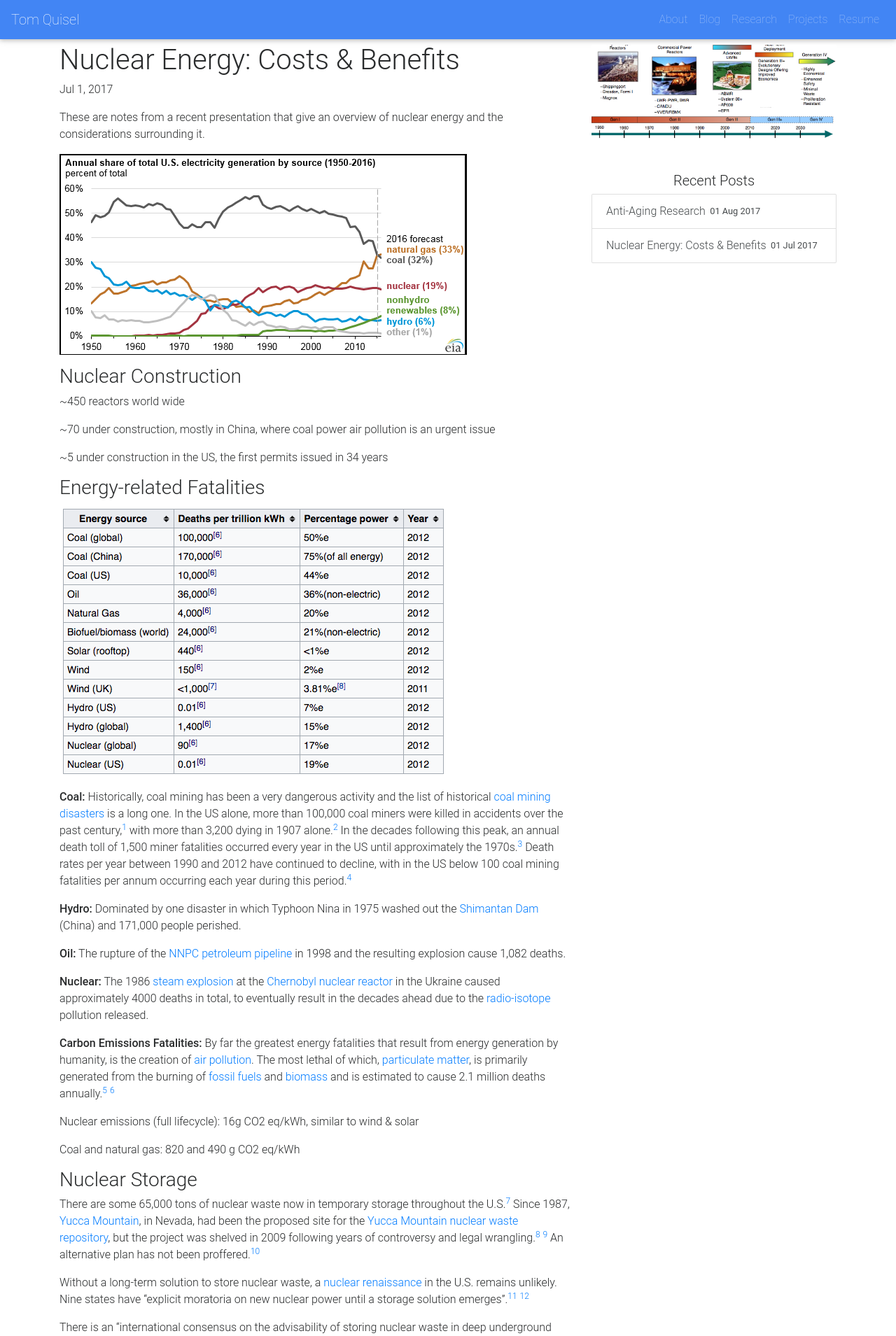
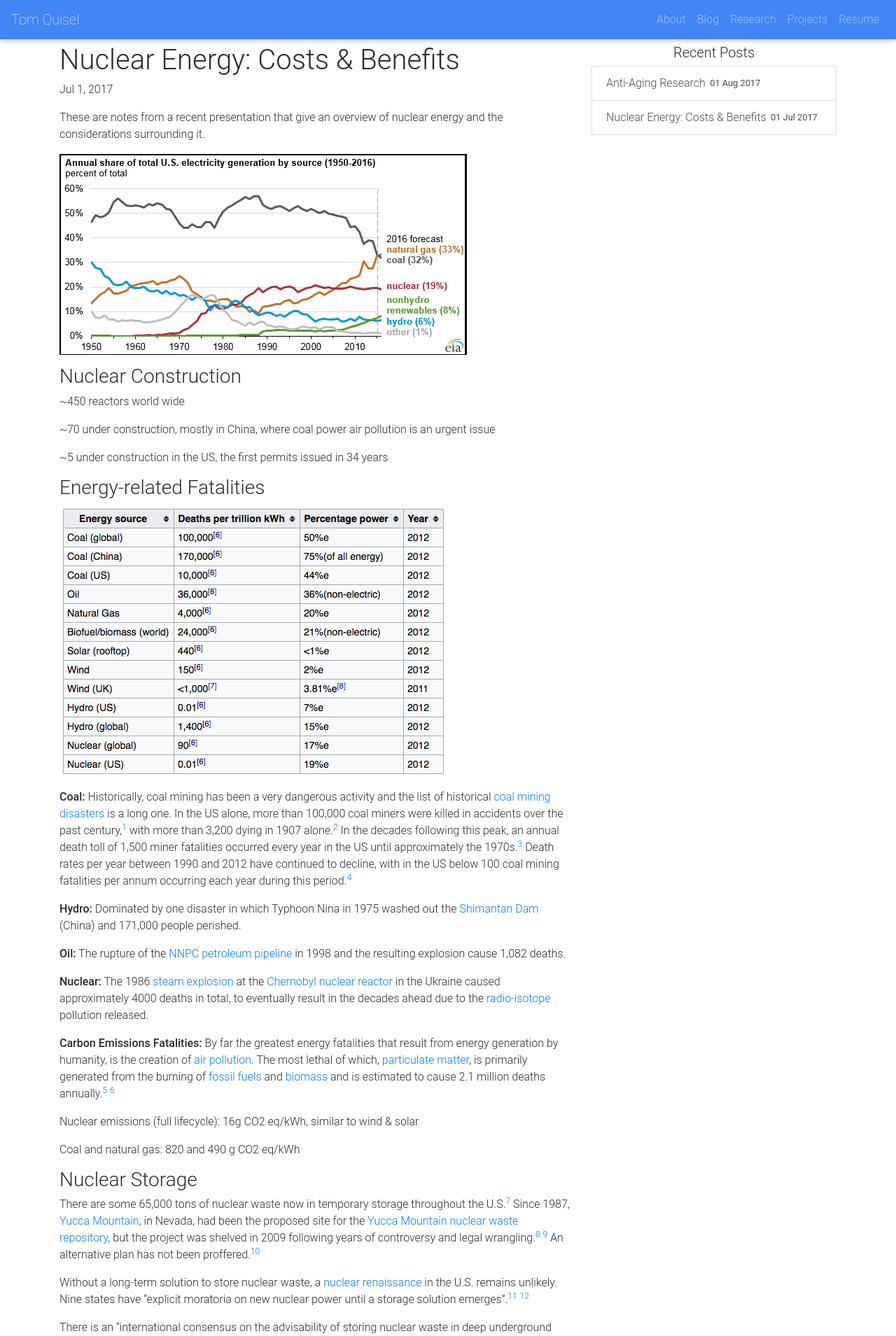
Before and after one commit to tomquisel/tomquisel.github.io, a Jekyll site: the page built from _posts/2017-07-01-nuclear-energy.md, in a window 1280 px wide. Shown: the top 1909 px of the page at 70% size. Built offline with Jekyll 4.4.1, drawn with Linux system fonts in a browser that asks for light colours; nearby versions of some CDN libraries.

Commit message:
Little improvements

```diff
--- a/_includes/nav-link.html
+++ b/_includes/nav-link.html
@@ -1,3 +1,3 @@
 <li class="nav-item {% if page.url == include.link %}active{% endif %}">
-    <a class="nav-link thin" href="{{site.baseurl}}{{include.link}}" {{include.extra}}>{{include.name}}</a>
+    <a class="nav-link" href="{{site.baseurl}}{{include.link}}" {{include.extra}}>{{include.name}}</a>
 </li>
--- a/_includes/sidebar.html
+++ b/_includes/sidebar.html
@@ -2,11 +2,9 @@
   <div class="text-center">
     {% if page.showme %}
         <img width="200" class="rounded-circle" src="{{site.baseurl}}/images/tomquisel.jpg" alt="{{page.title}}">
-        <p class="text-muted"><small><em>Data Scientist, Tech Lead, Angel Investor</em><br> Santa Barbara, CA</small></p>
-    {% else if page.img %}
-        <img src="{{site.baseurl}}/images/{{page.img}}" class="img-fluid">
+        <p class="text-muted mb-2"><small><em>Data Scientist, Tech Lead, Angel Investor</em><br> Santa Barbara, CA</small></p>
     {% endif %}
-    <div class="mt-5">
+    <div>
       <h5>Recent Posts</h5>
        <div class="list-group">
           {% for post in site.posts limit:3 %}
--- a/_posts/2017-07-01-nuclear-energy.md
+++ b/_posts/2017-07-01-nuclear-energy.md
@@ -6,7 +6,7 @@
 ---
 These are notes from a recent presentation that give an overview of nuclear energy and the considerations surrounding it.
 
-![Annual share of U.S. electricity generation by source](../images/nuclear-image0.png)
+![Annual share of U.S. electricity generation by source](../images/nuclear-image0.png){: .img-fluid}
 
 ### Nuclear Construction
 
@@ -18,7 +18,7 @@
 
 ### Energy-related Fatalities
 
-![Table of energy-related fatalities](../images/nuclear-image1.png)
+![Table of energy-related fatalities](../images/nuclear-image1.png){: .img-fluid}
 
 **Coal:** Historically, coal mining has been a very dangerous activity and the
 list of historical[ coal](https://en.wikipedia.org/wiki/Coal)[ mining
@@ -63,11 +63,11 @@
 
 ### Cost Competitiveness
 
-![Cost comparison across energy sources](../images/nuclear-image2.png)
+![Cost comparison across energy sources](../images/nuclear-image2.png){: .img-fluid}
 
 ### New Reactor Designs
 
-![New reactor designs](../images/nuclear-image3.png)
+![New reactor designs](../images/nuclear-image3.png){: .img-fluid}
 
 * Passive safety systems
 * Reduced cost of construction & operation (but not yet clear exactly how much)
@@ -78,7 +78,7 @@
 a shared perception between social actors over the use of this technology[^14]
 as well as systemic mismatches between expectations and experience.
 
-![Public sentiment on different energy sources](../images/nuclear-image4.png)
+![Public sentiment on different energy sources](../images/nuclear-image4.png){: .img-fluid}
 
 Arguments in favor:
 
```
Also changed, not shown: _posts/2017-08-01-anti-aging-research-overview.md (+1 -1 lines).
